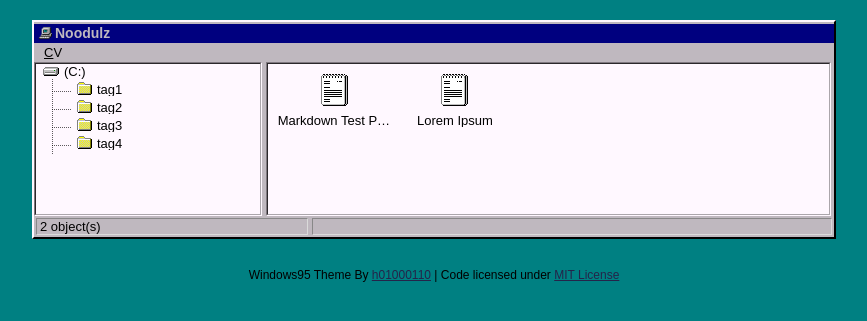
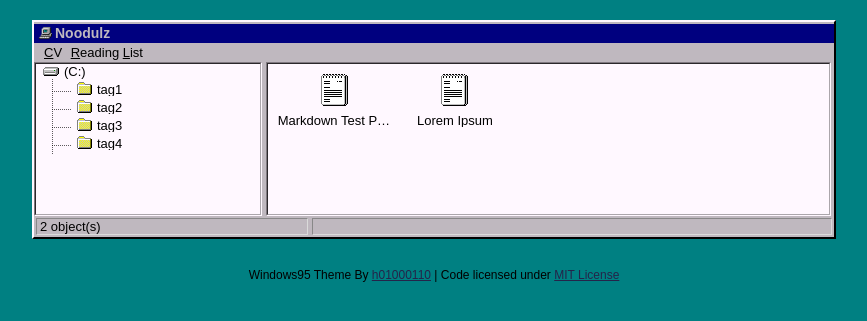
Before and after one commit to Noodulz/noodulz.github.io, a Jekyll site: the page built from index.html, in a window 1280 px wide. Shown: the top 321 px of the page, without its empty margins (206-1073 px from the left). Built offline with Jekyll 4.4.1, drawn with Linux system fonts in a browser that asks for light colours.

Commit message:
Update topbar.html

```diff
--- a/_includes/topbar.html
+++ b/_includes/topbar.html
@@ -1,3 +1,4 @@
 <ul class="topbar">
 	<a href="/me"><li><u>C</u>V</li></a>
+	<a href="/books"><li><u>R</u>eading <u>L</u>ist</li></a>
 </ul>
```
